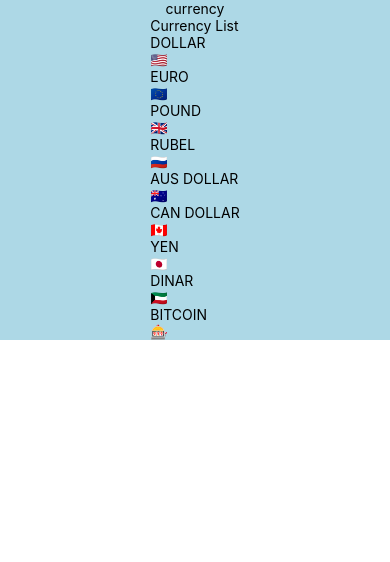
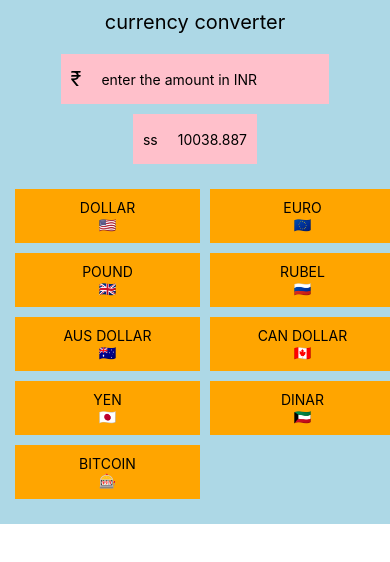
Before and after one commit to SaiEswar15/React-Native-Advanced, a React Native app: screen / in a window 390 px wide. Shown: the top 562 px of the page. Built offline with nearby package versions, Linux system fonts and the light colour scheme.

Commit message:
flatlist textInput Pressable

```diff
--- a/projects/currency/components/CurrencyButtons.tsx
+++ b/projects/currency/components/CurrencyButtons.tsx
@@ -11,11 +11,14 @@
 
 export default function CurrencyButtons(props: CurrencyButtonProps): JSX.Element {
   return (
-    <View>
+    <>
       <Text>{props.name}</Text>
       <Text>{props.flag}</Text>
-    </View>
+    </>
   );
 }
 
-const styles = StyleSheet.create({});
+const styles = StyleSheet.create({
+  buttonContainer : {
+  },
+});
--- a/projects/currency/components/CurrencyList.tsx
+++ /dev/null
@@ -1,24 +0,0 @@
-import
-{
-    StyleSheet,
-    Text,
-    View
-}
-from 'react-native'
-import React from 'react'
-import { currencyByRupee } from '../constants'
-import CurrencyButtons from './CurrencyButtons'
-
-export default function CurrencyList() {
-  return (
-    <View>
-      <Text>Currency List</Text>
-      {currencyByRupee.map((el, index) : JSX.Element=>{
-        return <CurrencyButtons key = {index} name = {el.name} flag = {el.flag}></CurrencyButtons>
-      })}
-
-    </View>
-  )
-}
-
-const styles = StyleSheet.create({})
--- a/projects/currency/currency.tsx
+++ b/projects/currency/currency.tsx
@@ -1,14 +1,67 @@
-import {StyleSheet, Text, View, SafeAreaView} from 'react-native';
+import {
+  StyleSheet,
+  Text,
+  View,
+  SafeAreaView,
+  TextInput,
+  FlatList,
+  Pressable
+} from 'react-native';
 import React from 'react';
-import CurrencyList from './components/CurrencyList';
-
+import {currencyByRupee} from './constants';
+import CurrencyButtons from './components/CurrencyButtons';
 
 export default function currency() {
+
+  function fn(item : any) : any
+  {
+
+  }
+
   return (
     <SafeAreaView style={styles.container}>
       <View style={styles.mainContainer}>
-        <Text>currency</Text>
-        <CurrencyList></CurrencyList>
+        <Text style={styles.mainHeading}>currency converter</Text>
+
+        <View style={styles.inputContainer}>
+          <View style={styles.inputSymbol}>
+            <Text style={styles.inputSymbolText}>₹</Text>
+          </View>
+
+          <TextInput
+            placeholder="enter the amount in INR"
+            maxLength={10}
+            keyboardType={'numeric'}
+            style={styles.inputfeild}
+          />
+        </View>
+
+        <View style={styles.outputContainer}>
+          <View style={styles.outputContainerText}>
+            <Text>ss</Text>
+          </View>
+
+          <View style={styles.outputContainerText}>
+            <Text>10038.887</Text>
+          </View>
+        </View>
+
+        <FlatList
+          style={styles.flatlist}
+          numColumns={2}
+          data={currencyByRupee}
+          keyExtractor={item => item.name}
+          renderItem={({item}) => {
+            return (
+              <Pressable
+              style={styles.buttonContainer}
+              onPress={()=>fn(item)}
+              >
+                <CurrencyButtons name = {item.name} flag = {item.flag} ></CurrencyButtons>
+              </Pressable>
+            );
+          }}
+        />
       </View>
     </SafeAreaView>
   );
@@ -18,9 +71,65 @@
   container: {},
   mainContainer: {
     backgroundColor: 'lightblue',
-    height: '100%',
+    display: 'flex',
+    width : "100%",
+    justifyContent: 'center',
+    alignItems: 'center',
+  },
+  mainHeading: {
+    // backgroundColor : "orchid",
+    padding: 10,
+    fontSize: 20,
+  },
+  inputContainer: {
+    display: 'flex',
+    flexDirection: 'row',
+    justifyContent: 'center',
+    alignItems: 'center',
+  },
+  inputSymbol: {
+    backgroundColor: 'pink',
+    height: 50,
+    justifyContent: 'center',
+    alignItems: 'center',
+    padding: 10,
+  },
+  inputSymbolText: {
+    fontSize: 20,
+  },
+  inputfeild: {
+    backgroundColor: 'pink',
+    height: 50,
+    padding: 10,
+    marginVertical: 10,
+  },
+  outputContainer: {
+    display: 'flex',
+    flexDirection: 'row',
+    justifyContent: 'center',
+    alignItems: 'center',
+  },
+  outputContainerText: {
+    height: 50,
+    backgroundColor: 'pink',
+    padding: 10,
     display: 'flex',
     justifyContent: 'center',
     alignItems: 'center',
   },
+  flatlist: {
+    marginVertical: 10,
+    padding: 10,
+    width : "100%",
+    // backgroundColor : "grey"
+  },
+  buttonContainer : {
+    width : "50%",
+    display : "flex",
+    justifyContent : "center",
+    alignItems : "center",
+    backgroundColor : "orange",
+    padding : 10,
+    margin : 5,
+  },
 });
```
